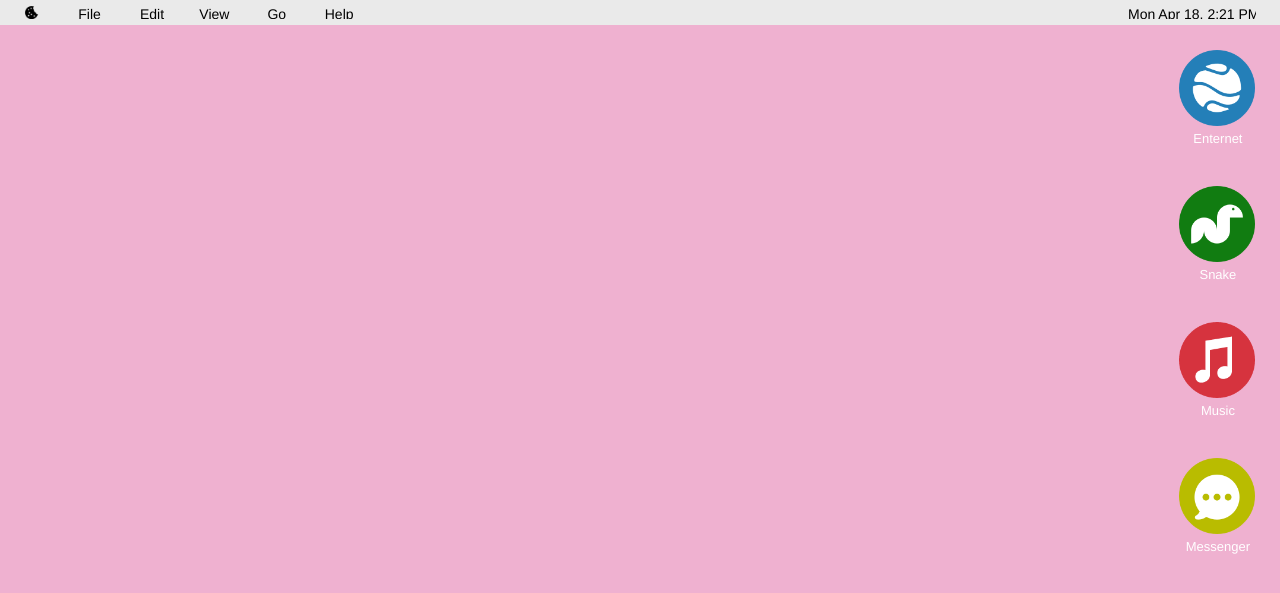
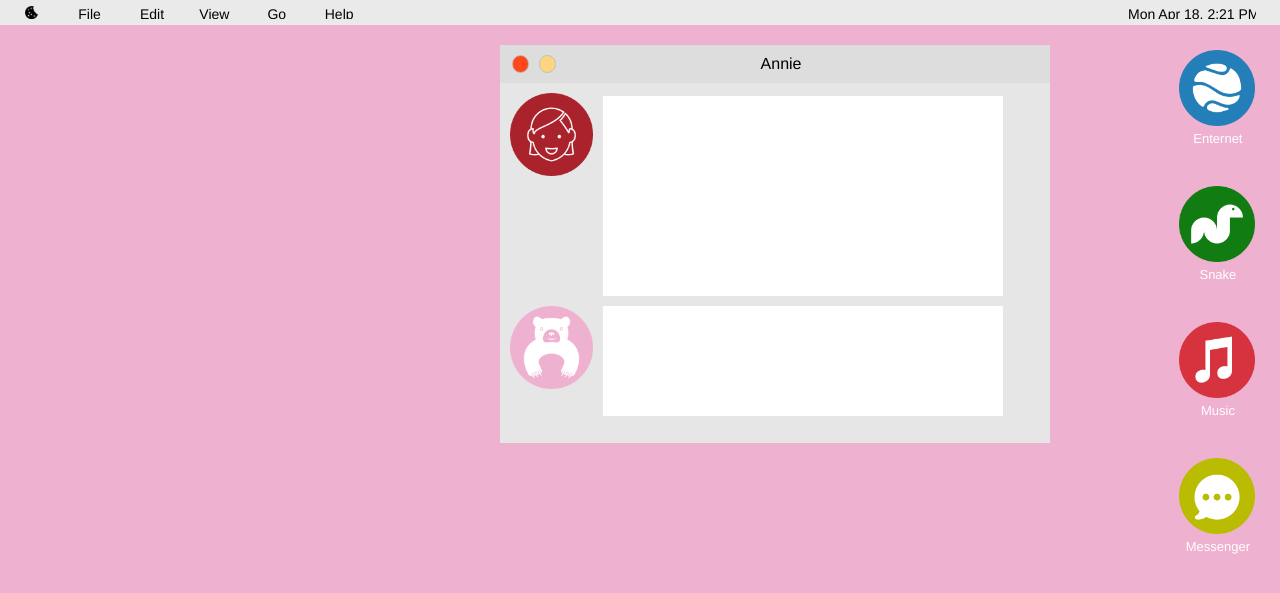
Before and after one commit to karenxiong/My-Desktop, a PHP site: page / in a window 1280 px wide. Shown: the top 593 px of the page. Run offline with PHP 8.4, Linux system fonts and the light colour scheme; some libraries are stand-ins or nearby versions.

Commit message:
Added features:
- annie chatbox
- more css features to the messenger such as colour types for different
text and different text fonts for names and personal messages

```diff
--- a/css/default.css
+++ b/css/default.css
@@ -1,4 +1,4 @@
-/* Body style */
+/* ---------------- Body style ---------------- */
 * {
 	height: auto;
 	width: auto;
@@ -11,18 +11,18 @@
 	font-family: "Helvetica Neue";
 }
 
-/* Index styling */
+/* ---------------- Index styling ---------------- */
 .home {
 	background-color: #efb1d0;
 }
 
-/* Link styling */
+/* ---------------- Link styling ---------------- */
 
 a {
 	text-decoration: none;
 }
 
-/* Navbar styling*/
+/* ---------------- Navbar styling ---------------- */
 
 #nav {
 	display: table;
@@ -68,7 +68,7 @@ ul li {
 	width: 10%;
 }
 
-/* button dropdown style */
+/* ---------------- button dropdown style ---------------- */
 
 ul {
 	padding-top: -1px;
@@ -117,9 +117,8 @@ li.dropdown {
 }
 
 .show {display:block;}
-/* button dropdown style end */
 
-/* Icon styling */
+/* ---------------- Icon styling ---------------- */
 .icon {
 	margin-right: 10px;
 }
@@ -164,9 +163,9 @@ div.apps {
 	cursor: default;
 }
 
-/* Apps styling */
+/* ----------------Apps styling ---------------- */
 
-/* Enternet styling */
+/* ---------------- Enternet styling ---------------- */
 
 #enternet {
 	position: absolute;
@@ -280,7 +279,7 @@ div.apps {
 	float: left;
 }
 
-/* Facelook styling */
+/* ---------------- Facelook styling ---------------- */
 
 #enternet {
 
@@ -374,9 +373,9 @@ div.apps {
 	margin-left: 482px;
 }
 
-/* Music app */
+/* ---------------- Music app ---------------- */
 
-/* Messenger app */
+/* ---------------- Messenger app ---------------- */
 
 #messenger {
 	position: absolute;
@@ -385,6 +384,7 @@ div.apps {
 	width: 350px;
 	background-color: #e6e6e6;
 	display: none;
+	cursor: default;
 }
 
 #messenger .top {
@@ -417,24 +417,9 @@ div.apps {
 	border: solid 1px #bfbfbf;
 }
 
-/*.mmaximize {
-	width: 1.8%;
-	height:0;
-	padding-bottom: 1.8%;
-    border-radius: 50%;
-    overflow:hidden;
-	background: #47d147;
-	margin-left: 10px;
-	float: left;
-	border: solid 1px #bfbfbf;
-}*/
-
 .mtitle {
 	padding-left: 25%;
 	font-weight: 400;
-}
-
-.ccontent {
 }
 
 .own {
@@ -444,12 +429,32 @@ div.apps {
 	margin-left: 20px;
 }
 
+.own img {
+	width: 15%;
+	vertical-align: middle;
+	float: left;
+
+}
+
 .own h4 {
 	font-weight: 400;
+	display: inline-block;
+	padding-left: 10px;
+	vertical-align: middle;
 }
 
 .ownpm {
 	font-size: 14px;
+	vertical-align: middle;
+}
+
+input {
+	margin-left: 10px;
+	margin-top: 5px;
+	width: 200px;
+	background-color: #e6e6e6;
+	border: 0;
+	color: black;
 }
 
 
@@ -473,6 +478,7 @@ div.apps {
 	margin-bottom: 5px;
 	margin-top: 10px;
 	margin-left: 20px;
+	color: #117c11;
 }
 
 .pm {
@@ -487,13 +493,177 @@ div.apps {
 	margin-left: 20px;
 }
 
+.online .user {
+	color: #003cb3;
+}
+
 .offline h4 {
 	margin-bottom: 5px;
 	margin-top: 10px;
 	margin-left: 20px;
+	color: #d6333e;
 }
 
-/* Welcome page styling */
+/* ---------------- Annie Chat ---------------- */
+
+#Annie {
+	position: absolute;
+	margin-top: 20px;
+	margin-left: 500px;
+	width: 550px;
+	background-color: #e6e6e6;
+	cursor: default;
+}
+
+#Annie .top {
+	background-color: #dddddd;
+	padding-top: 10px;
+	padding-left: 12px;
+	padding-bottom: 10px;
+}
+
+.mclose {
+	width: 2.8%;
+	height:0;
+	padding-bottom: 2.8%;
+    border-radius: 50%;
+    overflow:hidden;
+    background: #ff471a;
+    float: left;
+    border: solid 1px #bfbfbf;
+}
+
+.mminimize {
+	width: 2.8%;
+	height:0;
+	padding-bottom: 2.8%;
+    border-radius: 50%;
+    overflow:hidden;
+	background: #ffd480;
+	margin-left: 10px;
+	float: left;
+	border: solid 1px #bfbfbf;
+}
+
+.atitle {
+	padding-left: 38%;
+	font-weight: 400;
+}
+
+.body {
+	height: 360px;
+}
+
+.annie {
+	width: 15%;
+	float: left;
+	padding-left: 10px;
+	padding-top: 10px;
+}
+
+.msnkaren {
+	width: 15%;
+	padding-left: 10px;
+	margin-top: 10px;
+	float: left;
+}
+
+.convo {
+	background-color: white;
+	width: 400px;
+	height: 200px;
+	margin-top: 13px;
+}
+
+.enter {
+	background-color: white;
+	height: 110px;
+	width: 400px;
+	margin-top: 10px;
+}
+
+/* ---------------- Jacob Chat ---------------- */
+
+#Jacob {
+	position: absolute;
+	margin-top: 20px;
+	margin-left: 500px;
+	width: 550px;
+	background-color: #e6e6e6;
+	cursor: default;
+}
+
+#Jacob .top {
+	background-color: #dddddd;
+	padding-top: 10px;
+	padding-left: 12px;
+	padding-bottom: 10px;
+}
+
+.mclose {
+	width: 2.8%;
+	height:0;
+	padding-bottom: 2.8%;
+    border-radius: 50%;
+    overflow:hidden;
+    background: #ff471a;
+    float: left;
+    border: solid 1px #bfbfbf;
+}
+
+.mminimize {
+	width: 2.8%;
+	height:0;
+	padding-bottom: 2.8%;
+    border-radius: 50%;
+    overflow:hidden;
+	background: #ffd480;
+	margin-left: 10px;
+	float: left;
+	border: solid 1px #bfbfbf;
+}
+
+.jtitle {
+	padding-left: 38%;
+	font-weight: 400;
+}
+
+.body {
+	height: 360px;
+}
+
+.jacob {
+	width: 15%;
+	float: left;
+	padding-left: 10px;
+	padding-top: 10px;
+}
+
+.msnkaren {
+	width: 15%;
+	padding-left: 10px;
+	margin-top: 10px;
+	float: left;
+}
+
+.convo {
+	background-color: white;
+	width: 400px;
+	height: 200px;
+	margin-top: 13px;
+}
+
+.enter {
+	background-color: white;
+	height: 110px;
+	width: 400px;
+	margin-top: 10px;
+}
+
+
+
+
+/* ---------------- Welcome page styling ---------------- */
 
 .welcome {
 	background-color: white;
--- a/index.html
+++ b/index.html
@@ -175,8 +175,9 @@
 			</div>
 			<div class="ccontent">
 				<div class="own">
-						<h4>Karen</h4>
-						<p class="ownpm">< Type a personal message ><p>
+					<img src="img/chloe.png">
+					<h4>Karen</h4><br>
+					<input type="text" class="ownpm" placeholder="< Type a personal message >"onfocus="this.placeholder = ''" onblur="this.placeholder = '< Type a personal message >'"></input>
 				</div>
 				<div class="contact">
 					<div class="online">
@@ -204,5 +205,24 @@
 				</div>
 			</div>
 		</div>
+		<div id="Annie">
+			<div class="top">
+				<div class="buttons">
+					<div class="mclose">
+					</div>
+					<div class="mminimize">
+					</div>
+					<div class="mmaximize">
+					</div>
+				</div>
+				<h4 class="atitle">Annie</h4>
+			</div>
+			<div class="body">
+				<img class="annie" src="img/girl.png">
+				<input type="text" class="convo"></input>
+				<img class="msnkaren" src="img/chloe.png">
+				<input type="text" class="enter"></input>
+			</div>
+		</div>
 	</body>
 </html>
```
Lines whose indentation alone changed are shown as unchanged.
